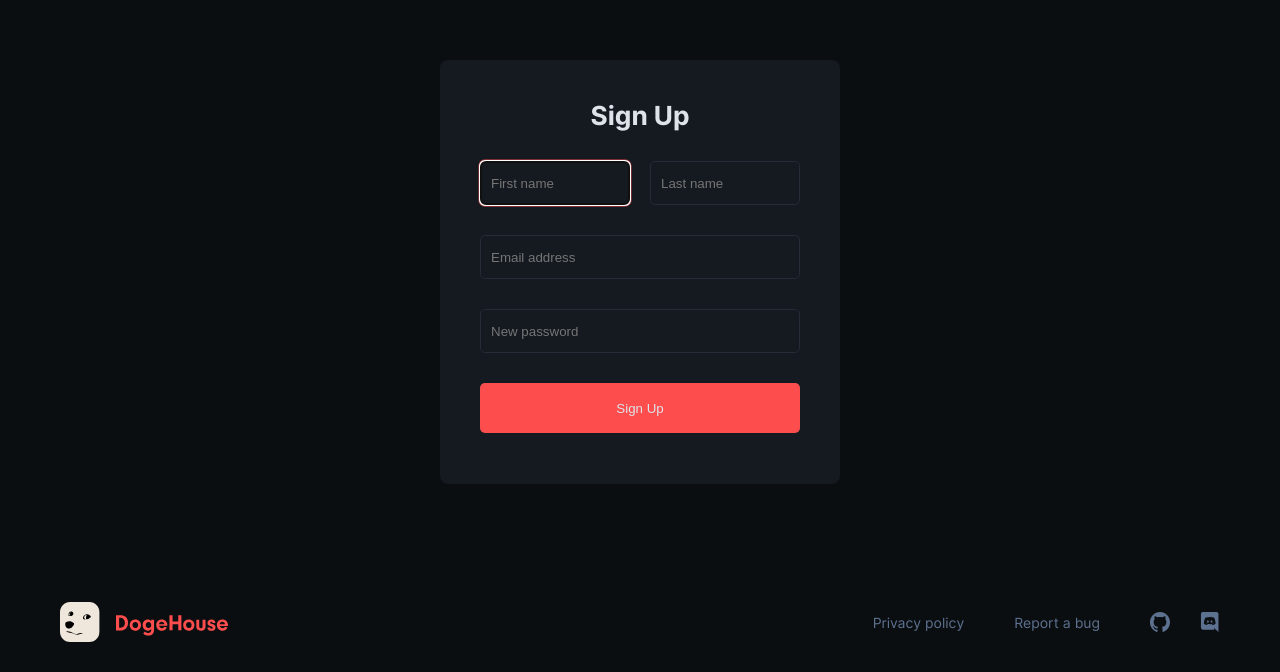
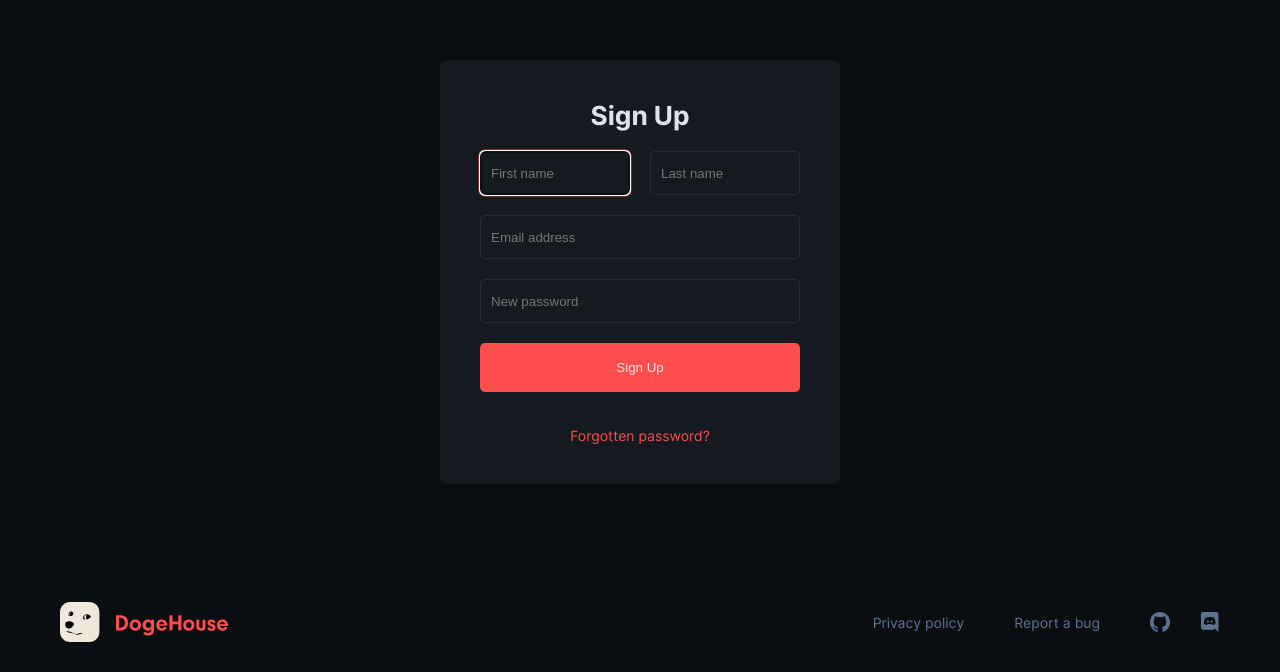
Before and after one commit to asyncfinkd/react-social-network, a React (Create React App) app: page /signup in a window 1280 px wide. Shown: the part 128-800 px from the top of the page. Built offline with nearby package versions, Linux system fonts and the light colour scheme.

Commit message:
Forgotten Password and Gmail Regex Code Identification

```diff
--- a/src/components/indexNotLogged/signup/IndexNotLoggedSignup.js
+++ b/src/components/indexNotLogged/signup/IndexNotLoggedSignup.js
@@ -31,21 +31,35 @@ export default function IndexNotLoggedSignup() {
       setLastNameError(false);
       setEmailError(false);
       setPasswordError(false);
+      inputs.firstNameRef.current.focus();
     } else if (!inputs.lastName) {
       setFirstNameError(false);
       setLastNameError(true);
       setEmailError(false);
       setPasswordError(false);
+      inputs.lastNameRef.current.focus();
     } else if (!inputs.email) {
       setFirstNameError(false);
       setLastNameError(false);
       setEmailError(true);
       setPasswordError(false);
+      inputs.emailRef.current.focus();
+    } else if (
+      !/([a-zA-Z0-9]+)([\_\.\-{1}])?([a-zA-Z0-9]+)\@([a-zA-Z0-9]+)([\.])([a-zA-Z\.]+)/g.test(
+        inputs.email
+      )
+    ) {
+      setFirstNameError(false);
+      setLastNameError(false);
+      setEmailError(true);
+      setPasswordError(false);
+      inputs.emailRef.current.focus();
     } else if (!inputs.password) {
       setFirstNameError(false);
       setLastNameError(false);
       setEmailError(false);
       setPasswordError(true);
+      inputs.passwordRef.current.focus();
     } else {
       setFirstNameError(false);
       setLastNameError(false);
@@ -62,7 +76,7 @@ export default function IndexNotLoggedSignup() {
     <>
       <form onSubmit={(e) => e.preventDefault()}>
         <Styled.GridContainer>
-          <Styled.GridContainer__Content>
+          <Styled.GridContainer__Content active>
             <Styled.GridContainer__ContentTitle>
               Sign Up
             </Styled.GridContainer__ContentTitle>
@@ -154,6 +168,9 @@ export default function IndexNotLoggedSignup() {
             <Styled.GridContainer__ContentInputButton onClick={() => submit()}>
               Sign Up
             </Styled.GridContainer__ContentInputButton>
+            <Styled.GridContainer__ForgotPassword__Container>
+              Forgotten password?
+            </Styled.GridContainer__ForgotPassword__Container>
           </Styled.GridContainer__Content>
           <IndexNotLoggedFooter />
         </Styled.GridContainer>
--- a/src/components/styles/indexNotLogged/IndexNotLoggedStyles.js
+++ b/src/components/styles/indexNotLogged/IndexNotLoggedStyles.js
@@ -16,7 +16,7 @@ export const GridContainer__Content = styled.div`
   flex-direction: column;
   background-color: var(--color-primary-800);
   padding: 40px;
-  gap: 30px;
+  gap: ${(props) => (props.active ? "20px" : "30px")};
   border-radius: 8px;
   height: 424px;
   width: 100%;
```
